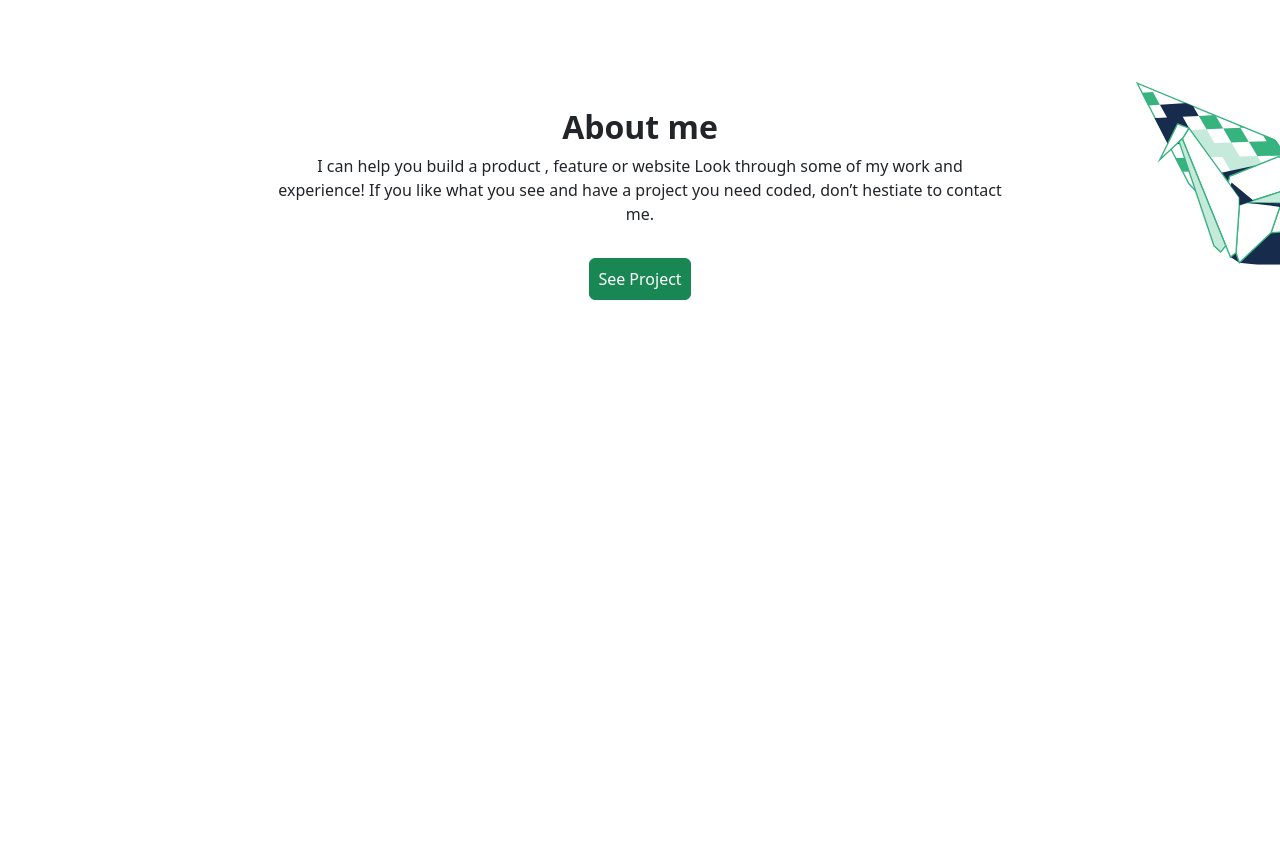
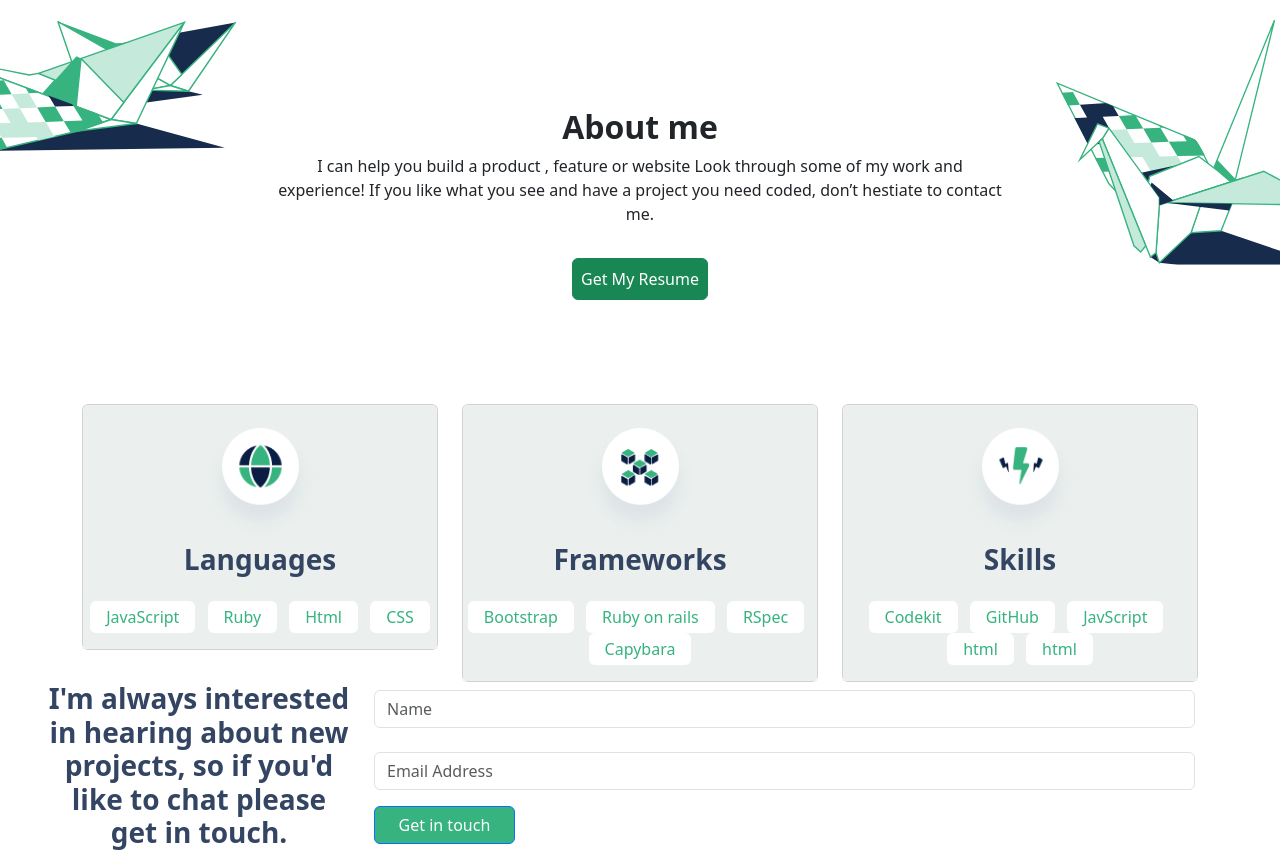
Before and after one commit to baezluise/bootstrap-portfolio, a website: page index.html in a window 1280 px wide. Shown: the part 2275-3133 px from the top of the page. Before the commit the page ends 2575 px from the top, so only its background shows below. Drawn offline with nearby package versions, Linux system fonts and the light colour scheme.

Commit message:
Add form and card-2

```diff
--- a/index.html
+++ b/index.html
@@ -215,19 +215,116 @@
     <!--End-Work-->
     <!--About-->
     <section class="about">
+    <div class="about-2">
     <div class="container mt-5 pt-5 justify-content-center text-center">
       <div class="row justify-content-center pt-4 mt-3">
       <h2 class="fw-bold">About me</h2>
       <p class="col-sm-8 fs-6 text-center">I can help you build a product , feature or website Look through some of my work and experience! If you like what you see and have a project you need coded,
         don’t hestiate to contact me.</p>
       </div>
-        <a href="#" class="btn btn-success p-2 mt-3">See Project</a>
+        <a href="#" class="btn btn-success p-2 mt-3">Get My Resume</a>
+    </div>
     </div>
   </section>
     <!--End-About-->
+    <!--Languages-Frameworks-Skills-->
+    <section class="container text-center pt-5 mt-4">
+      <div class="row row-cols-3" >
+        <div class="col pt-3 mt-3">
+          <!--LFS-Card-1-->
+          <div class="card">
+            <img src="./img/languages-img.png" class="card-img-top" alt="..." id="card-icon" >
+            <div class="card-2-body">
+              <h5 class="card-title fw-bold fs-3" id="card-2-title">Languages</h5>
+              <ul class="list-inline text-center mt-4">
+                <li class="list-inline-item p-1 pe-3 ps-3 rounded">
+                  <span>JavaScript</span>
+                </li>
+                <li class="list-inline-item p-1 pe-3 ps-3 rounded">
+                  <span>Ruby</span>
+                </li>
+                <li class="list-inline-item p-1 pe-3 ps-3 rounded">
+                  <span>Html</span>
+                </li>
+                <li class="list-inline-item p-1 pe-3 ps-3 rounded">
+                  <span>CSS</span>
+                </li>
+              </ul>
+            </div>
+          </div>
+          </div>
+          <div class="col pt-3 mt-3">
+            <!--LFS-Card-2-->
+            <div class="card">
+              <img src="./img/frameworks-img.png" class="card-img-top" alt="..." id="card-icon">
+              <div class="card-2-body">
+                <h5 class="card-title fw-bold fs-3" id="card-2-title">Frameworks</h5>
+                <ul class="list-inline text-center mt-4">
+                  <li class="list-inline-item p-1 pe-3 ps-3 rounded">
+                    <span>Bootstrap</span>
+                  </li>
+                  <li class="list-inline-item p-1 pe-3 ps-3 rounded">
+                    <span>Ruby on rails</span>
+                  </li>
+                  <li class="list-inline-item p-1 pe-3 ps-3 rounded">
+                    <span>RSpec</span>
+                  </li>
+                  <li class="list-inline-item p-1 pe-3 ps-3 rounded">
+                    <span>Capybara</span>
+                  </li>
+
+                </ul>
+              </div>
+            </div>
+            </div>
+            <div class="col pt-3 mt-3">
+              <!--LFS-Card-3-->
+              <div class="card">
+                <img src="./img/skills-img.png" class="card-img-top" alt="..." id="card-icon">
+                <div class="card-2-body">
+                  <h5 class="card-title fw-bold fs-3" id="card-2-title">Skills</h5>
+                  <ul class="list-inline text-center mt-4">
+                    <li class="list-inline-item p-1 pe-3 ps-3 rounded">
+                      <span>Codekit</span>
+                    </li>
+                    <li class="list-inline-item p-1 pe-3 ps-3 rounded">
+                      <span>GitHub</span>
+                    </li>
+                    <li class="list-inline-item p-1 pe-3 ps-3 rounded">
+                      <span>JavScript</span>
+                    </li>
+                    <li class="list-inline-item p-1 pe-3 ps-3 rounded">
+                      <span>html</span>
+                    </li>
+                    <li class="list-inline-item p-1 pe-3 ps-3 rounded">
+                      <span>html</span>
+                    </li>
+                  </ul>
+                </div>
+              </div>
+          </div>
+      </div>
+    </section>
+    <!--End-Languages-Frameworks-Skills-->
     <!--Contact-->
-    <section>
+    <section class="justify-content-center text-center">
+      <div class="row">
 
+      <h3 class="col col-sm-3 fw-bold ms-5" id="form-paragraph">I'm always interested in hearing about new projects, so if you'd like to chat please get in touch.</h3>
+      <div class="col col-sm-8">
+      <form class="row m-auto">
+        <div class="row mb-3">
+          <label for="mail" class="form-label"></label>
+          <input type="text" class="form-control" id="mail" aria-describedby="emaiHelp" placeholder="Name" required>
+        </div>
+        <div class="row mb-3">
+          <label for="mail" class="form-label"></label>
+          <input type="email" class="form-control" id="mail" aria-describedby="emaiHelp" placeholder="Email Address" required>
+        </div>
+        <button type="submit" class="btn btn-primary col-sm-2" id="form-button">Get in touch</button>
+      </form>
+    </div>
+    </div>
     </section>
     <!--End-Contact-->
     <script
--- a/styles.css
+++ b/styles.css
@@ -8,12 +8,46 @@
 .headline span {
   color: #36b37e;
 }
- .card-body li{
-  background: #EBF0EE;
- }
+.card-body li {
+  background: #ebf0ee;
+}
 
- .about{
+.about {
+  background-image: url(./img/illustration-about-me-2-desktop.svg);
+  background-repeat: no-repeat;
+  background-position-x: left;
+}
+
+.about-2 {
   background-image: url(./img/illustration-about-me-desktop.svg);
   background-repeat: no-repeat;
-  background-position-x: center;
+  background-position-x: right;
 }
+
+.card-2-body {
+  background: #ebf0ee;
+}
+
+#card-2-title {
+  color: #344563;
+}
+
+.card-2-body li {
+  background: #fff;
+}
+
+.card-2-body span {
+  color: #36b37e;
+}
+
+#form-button {
+  background: #36b37e;
+}
+
+#card-icon {
+  background-color: #ebf0ee;
+}
+
+#form-paragraph {
+  color: #344563;
+}
```
Also changed, not shown: img/frameworks-img.png (added), img/illustration-about-me-2-desktop.svg (added), img/languages-img.png (added), img/skills-img.png (added).
